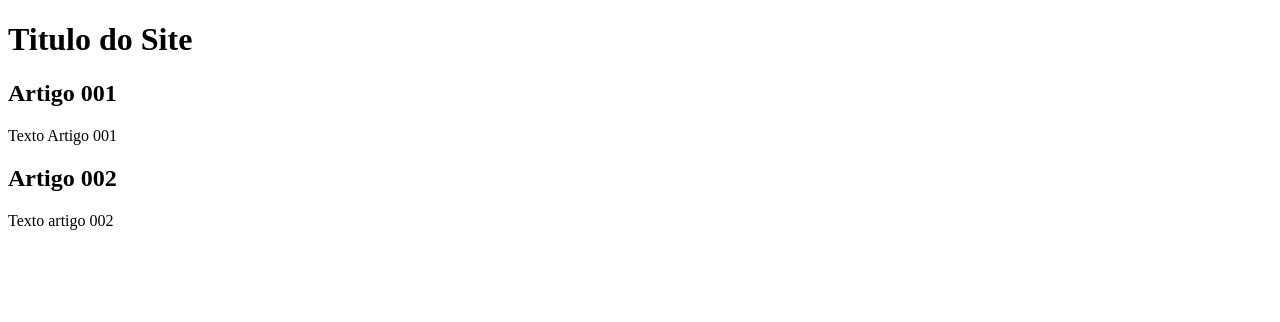
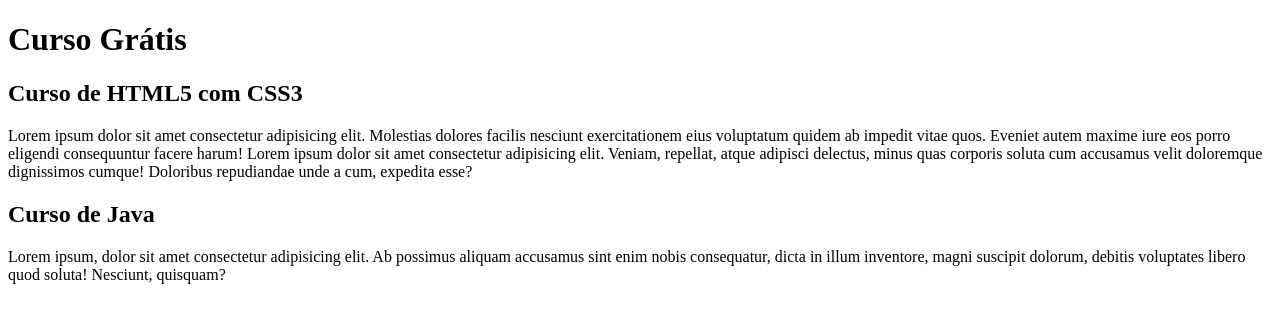
Before and after one commit to Lucaspatric/Curso-Html, a plain HTML site: page index.html in a window 1280 px wide. Drawn offline with Linux system fonts and the light colour scheme.

Commit message:
Começo da escrita do conteúdo.

```diff
--- a/index.html
+++ b/index.html
@@ -8,15 +8,17 @@
 <body>
      <main>
         <header>
-            <h1>Titulo do Site </h1>
+            <h1>Curso Grátis </h1>
         </header>
         <article>
-            <h2>Artigo 001</h2>
-            <p>Texto Artigo 001</p>
+            <h2>Curso de HTML5 com CSS3</h2>
+            <p>Lorem ipsum dolor sit amet consectetur adipisicing elit. Molestias dolores facilis nesciunt exercitationem eius voluptatum quidem ab impedit vitae quos. Eveniet autem maxime iure eos porro eligendi consequuntur facere harum!
+            Lorem ipsum dolor sit amet consectetur adipisicing elit. Veniam, repellat, atque adipisci delectus, minus quas corporis soluta cum accusamus velit doloremque dignissimos cumque! Doloribus repudiandae unde a cum, expedita esse?
+            </p>
         </article>
         <article>
-            <h2>Artigo 002</h2>
-            <p>Texto artigo 002</p>
+            <h2>Curso de Java</h2>
+            <p>Lorem ipsum, dolor sit amet consectetur adipisicing elit. Ab possimus aliquam accusamus sint enim nobis consequatur, dicta in illum inventore, magni suscipit dolorum, debitis voluptates libero quod soluta! Nesciunt, quisquam?</p>
         </article>
     </main>
 
```
